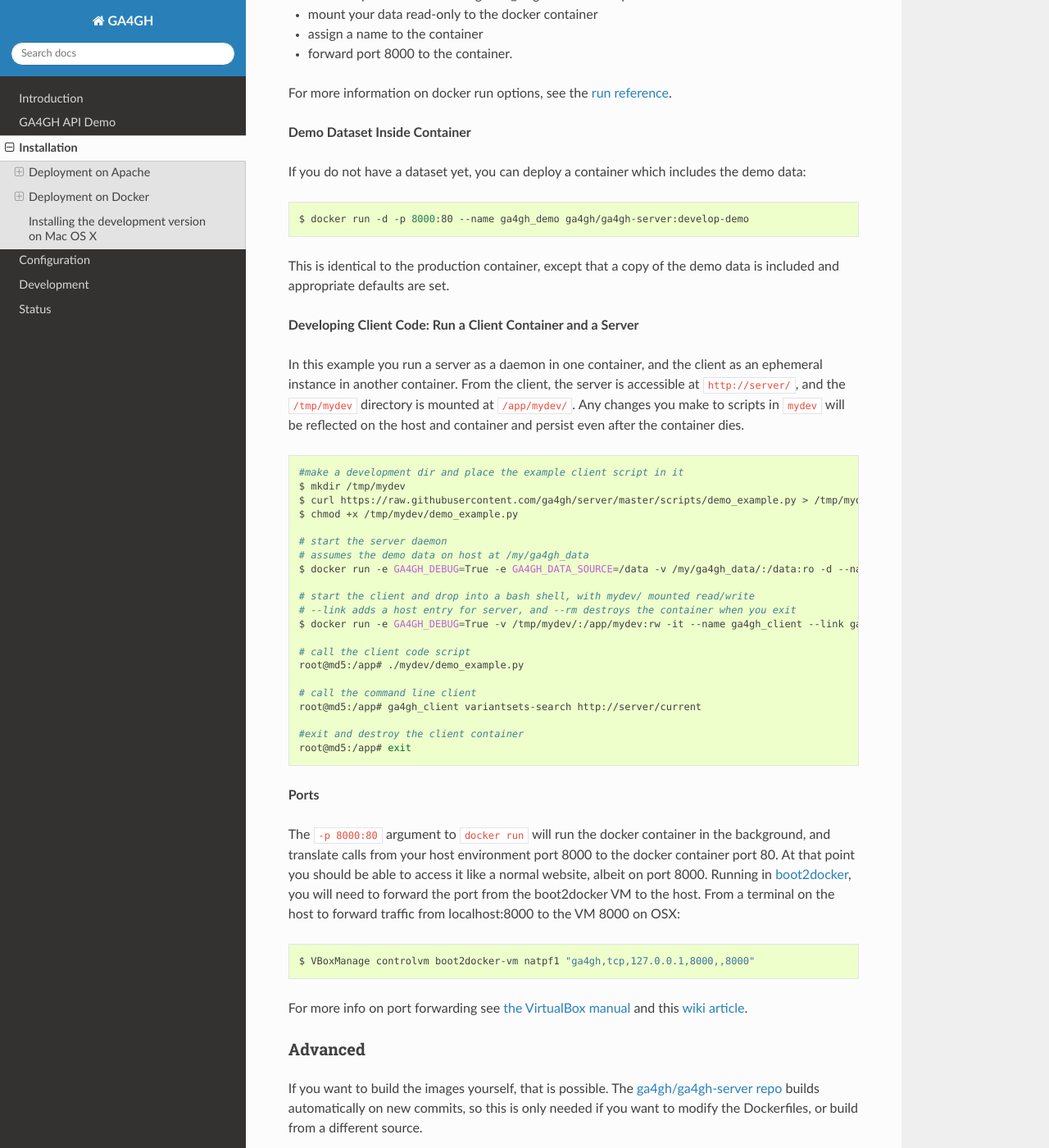
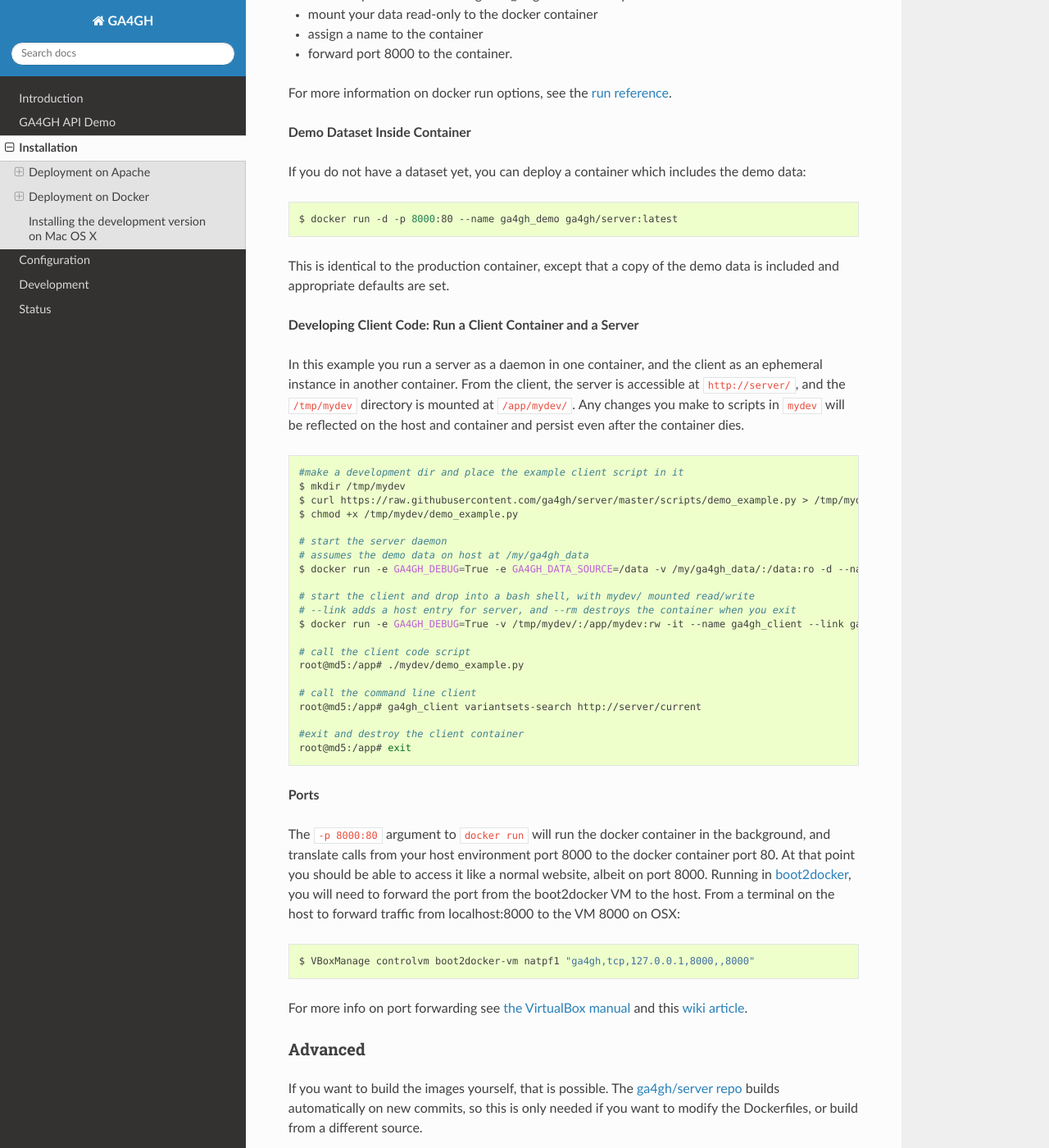
Before and after one commit to ga4gh/ga4gh-server, a Sphinx documentation site: the page built from docs/installation.rst, in a window 1280 px wide and 1400 px high, scrolled down 3764 px. Shown: the whole window at 82% size. Built offline with Sphinx 7.4.7 and the Read the Docs theme 2.0.0, drawn with Linux system fonts in a browser that asks for light colours; the version number could not be read and is left out; some of the changed text lies outside the part shown.

Commit message:
Incorporate @Ellmen fixes to docker docs

```diff
--- a/docs/installation.rst
+++ b/docs/installation.rst
@@ -190,13 +190,13 @@
 
 .. code-block:: bash
 
-  $ docker run -e GA4GH_DATA_SOURCE=/data -v /my/ga4gh_data/:/data:ro -d -p 8000:80 --name ga4gh_server ga4gh/ga4gh-server:latest
+  $ docker run -e GA4GH_DATA_SOURCE=/data -v /my/ga4gh_data/:/data:ro -d -p 8000:80 --name ga4gh_server ga4gh/server:latest
 
 Replace ``/my/ga4gh_data/`` with the path to your data.
 
 This will:
 
-* pull the automatically built image from `Dockerhub <https://registry.hub.docker.com/u/ga4gh/ga4gh-server/>`_
+* pull the automatically built image from `Dockerhub <https://registry.hub.docker.com/u/ga4gh/server/>`_
 * start an apache server running mod_wsgi on container port 80
 * mount your data read-only to the docker container
 * assign a name to the container
@@ -210,7 +210,7 @@
 
 .. code-block:: bash
 
-  $ docker run -d -p 8000:80 --name ga4gh_demo ga4gh/ga4gh-server:develop-demo
+  $ docker run -d -p 8000:80 --name ga4gh_demo ga4gh/server:latest
 
 This is identical to the production container, except that a copy of the demo data is included and appropriate defaults are set.
 
@@ -228,11 +228,11 @@
 
   # start the server daemon
   # assumes the demo data on host at /my/ga4gh_data
-  $ docker run -e GA4GH_DEBUG=True -e GA4GH_DATA_SOURCE=/data -v /my/ga4gh_data/:/data:ro -d --name ga4gh_server ga4gh/ga4gh-server:latest
+  $ docker run -e GA4GH_DEBUG=True -e GA4GH_DATA_SOURCE=/data -v /my/ga4gh_data/:/data:ro -d --name ga4gh_server ga4gh/server:latest
 
   # start the client and drop into a bash shell, with mydev/ mounted read/write
   # --link adds a host entry for server, and --rm destroys the container when you exit
-  $ docker run -e GA4GH_DEBUG=True -v /tmp/mydev/:/app/mydev:rw -it --name ga4gh_client --link ga4gh_server:server --entrypoint=/bin/bash --rm ga4gh/ga4gh-server:latest
+  $ docker run -e GA4GH_DEBUG=True -v /tmp/mydev/:/app/mydev:rw -it --name ga4gh_client --link ga4gh_server:server --entrypoint=/bin/bash --rm ga4gh/server:latest
 
   # call the client code script
   root@md5:/app# ./mydev/demo_example.py
@@ -260,7 +260,7 @@
 Advanced
 ++++++++
 
-If you want to build the images yourself, that is possible. The `ga4gh/ga4gh-server repo <https://registry.hub.docker.com/u/ga4gh/ga4gh-server/>`_
+If you want to build the images yourself, that is possible. The `ga4gh/server repo <https://registry.hub.docker.com/u/ga4gh/server/>`_
 builds automatically on new commits, so this is only needed if you want to modify the Dockerfiles, or build from a different source.
 
 The prod and demo builds are based off of `mod_wsgi-docker <https://github.com/GrahamDumpleton/mod_wsgi-docker>`_, a project from the author of mod_wsgi.
@@ -319,7 +319,7 @@
 
 .. code-block:: bash
 
-  $ docker run -itd -p 8000:80 --name ga4gh_demo -e GA4GH_DEBUG=True ga4gh/ga4gh-server:latest
+  $ docker run -itd -p 8000:80 --name ga4gh_demo -e GA4GH_DEBUG=True ga4gh/server:latest
 
 This will set the environment variable which is read by config.py
 
```
